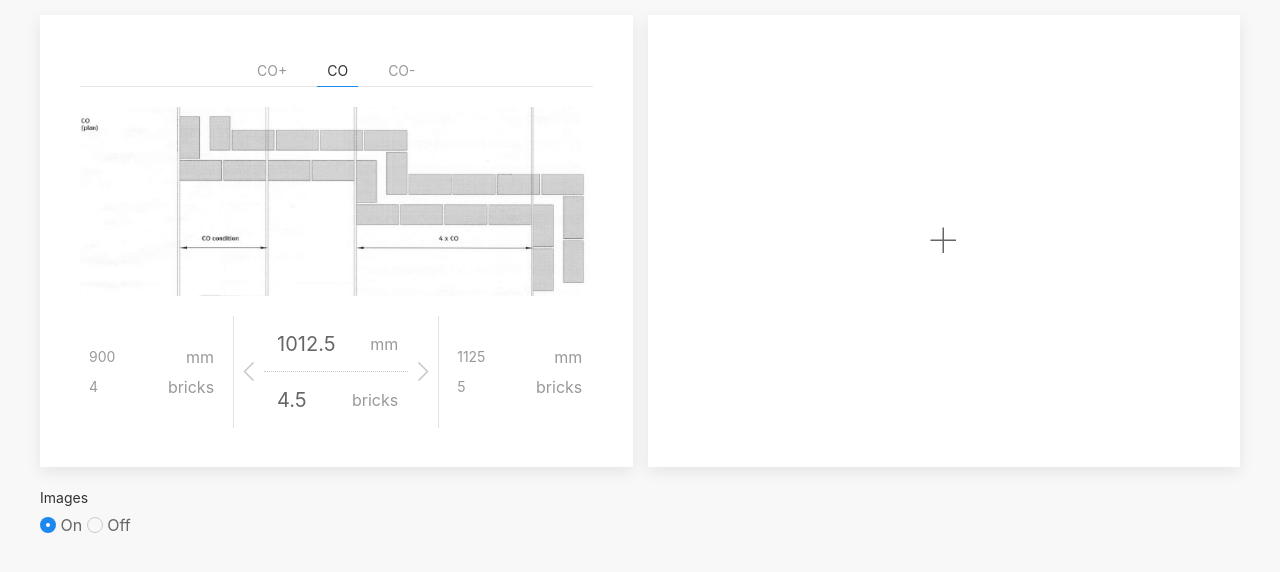
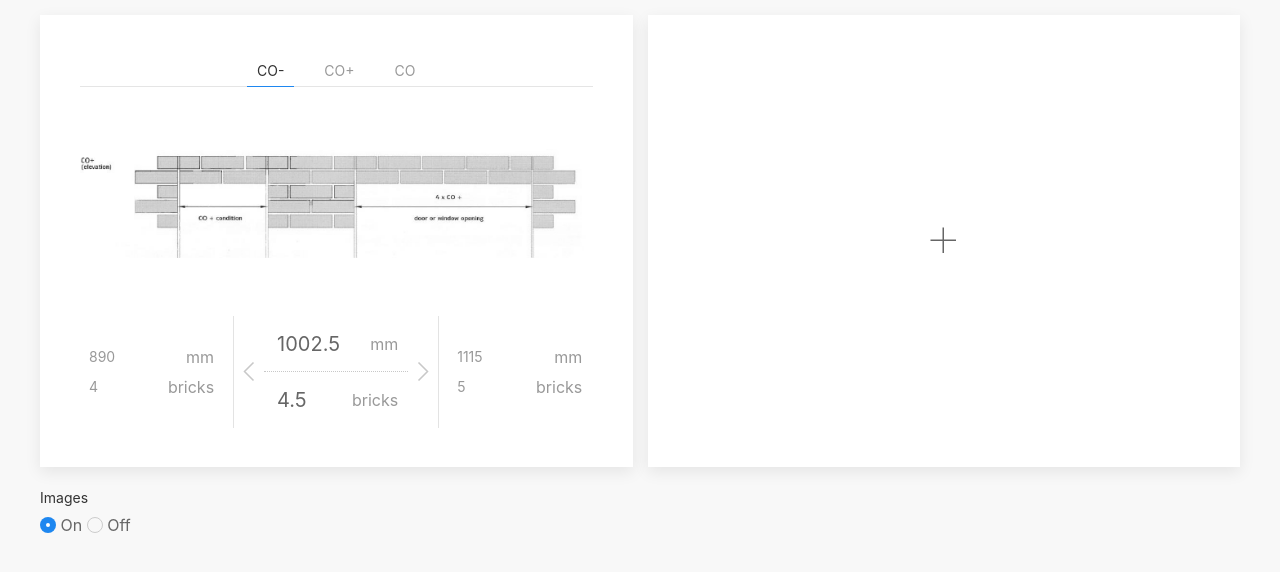
Before and after one commit to StudioLE/COCheck, a website: page src/index.html in a window 1280 px wide. Both pictures are taken after a click on the link 423 px from the left and 371 px from the top of the page. Drawn offline with nearby package versions, Linux system fonts and the light colour scheme.

Commit message:
CO Mode selector now works on duplicated tabs and revised selector order

```diff
--- a/src/assets/app.js
+++ b/src/assets/app.js
@@ -68,13 +68,16 @@ $(document).ready(function() {
   /**
    * Return an integer modifier to convert a CO dimension to the current mode
    */
-  $.fn.COModeMod = function() {
+  $.fn.COMod = function(mode) {
+    if(mode == undefined) {
+      mode = this.COMode()
+    }
     // Check the CO mode and add joint if CO+ or substract joint if CO-
     var mod = 0
-    if(this.COMode() == "COPlus") {
+    if(mode == "COPlus") {
       mod = joint
     }
-    else if(this.COMode() == "COMinus") {
+    else if(mode == "COMinus") {
       mod = -1 * joint
     }
     return mod
@@ -84,44 +87,43 @@ $(document).ready(function() {
    * Given a dim input element, update the bricks field to correspond
    * Only configured to work for .current
    */
-  $.fn.COUpdateBricks = function() {
+  $.fn.COUpdateBricks = function(mode) {
     var dim = Number(this.val())
     console.log("Updating bricks to correspond to dim:", dim)
 
     // Convert the dim to a CO by subtracting the modifier then divide by CO
-    var bricks = (dim + (this.COModeMod() * -1)) / CO(1)
+    var bricks = (dim + (this.COMod(mode) * -1)) / CO(1)
 
     // Update the related bricks field
-    // @todo Truncate the number to 2 decimal places
     this.parents(".current").find(".bricks").val(limitDP(bricks))
 
     // Update fields for next and previous
-    this.COUpdateSuggestions(bricks)
+    this.COUpdateSuggestions(bricks, mode)
   }
 
   /**
    * Given a bricks input element, update the dim field to correspond
    * Only configured to work for .current
    */
-  $.fn.COUpdateDim = function() {
+  $.fn.COUpdateDim = function(mode) {
     var bricks = Number(this.val())
     console.log("Updating dim to correspond to bricks:", bricks)
 
     // Calculate the CO then add a modifier if required
-    var dim = CO(bricks) + this.COModeMod()
+    var dim = CO(bricks) + this.COMod(mode)
 
     // Update the dim field
     this.parents(".current").find(".dim").val(dim)
 
     // Update fields for next and previous
-    this.COUpdateSuggestions(bricks)
+    this.COUpdateSuggestions(bricks, mode)
   }
 
   /**
    * Given an element, update the next and previous suggestion fields to correspond
    * Only configured to work for .current
    */
-  $.fn.COUpdateSuggestions = function(current) {
+  $.fn.COUpdateSuggestions = function(current, mode) {
     console.log("Updating suggestions for bricks:", current)
 
     // Round the current bricks value to the nearest 0.5
@@ -150,7 +152,7 @@ $(document).ready(function() {
     // console.log("Current:", current, "Nearest:", nearest, "Previous:", previous, "Next:", next)
 
     // Check the CO mode return the modifier
-    var mod = this.COModeMod()
+    var mod = this.COMod(mode)
 
     // Update the previous and next fields
     var card = this.parents(".uk-card")
@@ -227,10 +229,10 @@ $(document).ready(function() {
   })
 
   // When the tab changes
-  // @todo Switcher event doesn't fire on duplicated cards
-  UIkit.util.on('.uk-switcher', 'shown', function () {
+  $(".COMode li").click(function(event) {
     console.log("EVENT -- Active CO mode has changed")
-    $(this).parents(".uk-card").find(".current .dim").COUpdateBricks()
+    var mode = $(this).attr('class').split(' ')[0]
+    $(this).parents(".uk-card").find(".current .dim").COUpdateBricks(mode)
   })
 
   // When the previous icon is clicked
--- a/src/index.html
+++ b/src/index.html
@@ -28,10 +28,10 @@
     <div class="card prototype">
       <div class="uk-card uk-card-default uk-card-body">
 
-<ul class="uk-flex-center" uk-tab>
+<ul class="COMode uk-flex-center" uk-tab>
+  <li class="COMinus uk-active"><a>CO-</a></li>
   <li class="COPlus"><a href="">CO+</a></li>
-  <li class="CO uk-active"><a href="">CO</a></li>
-  <li class="COMinus"><a>CO-</a></li>
+  <li class="CO"><a href="">CO</a></li>
 </ul>
 
 <ul class="uk-switcher uk-margin">
```
Also changed, not shown: tests/bricks-input.js (+9 -9 lines), tests/dim-input.js (+9 -9 lines), tests/init-1.js (+11 -11 lines), tests/init-2.js (+10 -10 lines).
